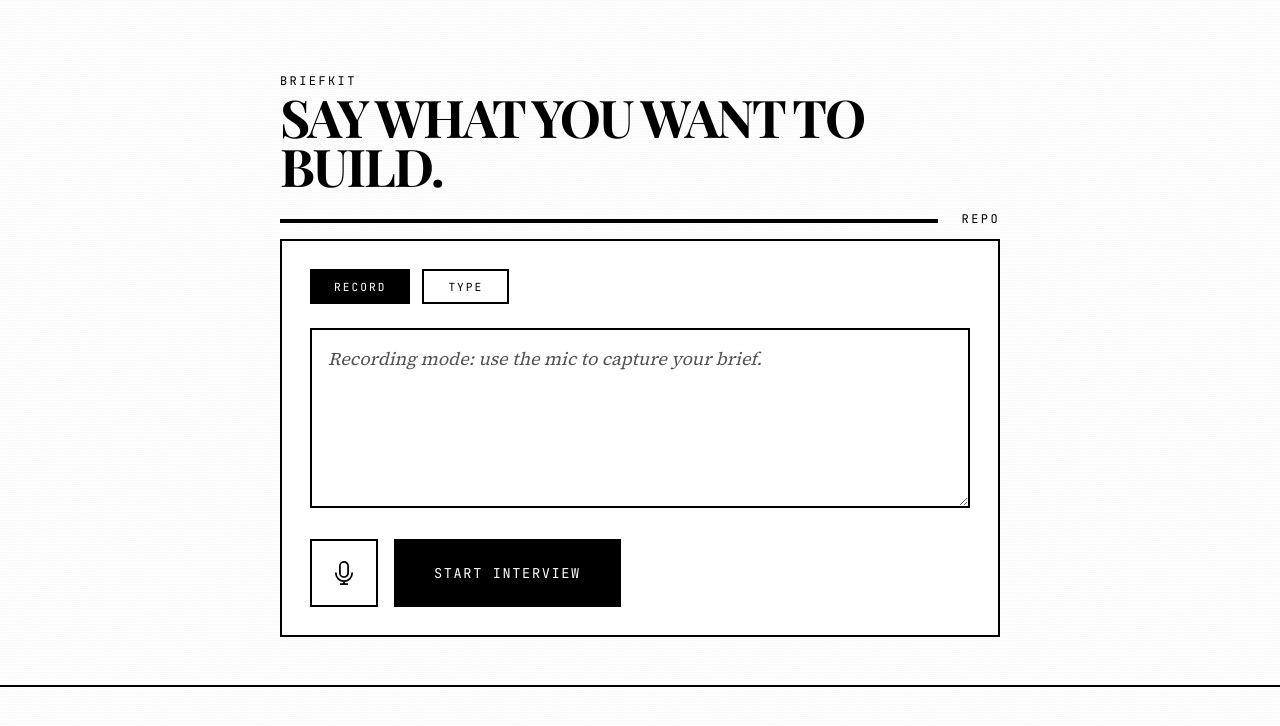
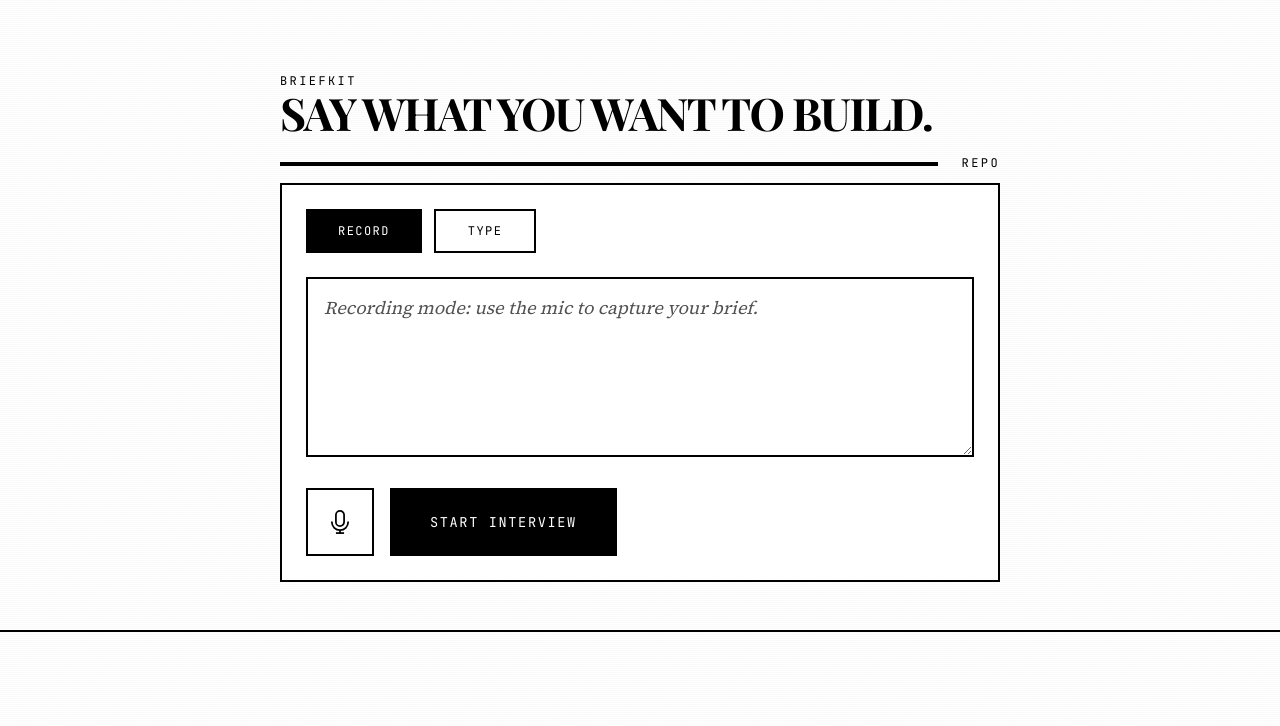
Before and after one commit to moeghashim/BriefKit, a Next.js app: page / in a window 1280 px wide. Shown: the top 726 px of the page. Built offline with nearby package versions, Linux system fonts and the light colour scheme.

Commit message:
Tighten layout and merge preview notes

```diff
--- a/app/globals.css
+++ b/app/globals.css
@@ -55,7 +55,7 @@
 .workspace {
   display: grid;
   grid-template-columns: 1fr;
-  gap: 2rem;
+  gap: 0;
   height: 100vh;
   padding: 1.5rem 0;
   transition: grid-template-columns 300ms ease;
@@ -84,15 +84,20 @@
   overflow: hidden;
 }
 
-.workspace.split .workspace-left {
-  transform: translateX(-2%);
-}
-
 .workspace.split .workspace-right {
   opacity: 1;
   transform: translateX(0);
   max-height: 100%;
   overflow: auto;
+}
+
+.workspace.split .workspace-left {
+  border-right: 2px solid var(--foreground);
+  padding-right: 2rem;
+}
+
+.workspace.split .workspace-right {
+  padding-left: 2rem;
 }
 
 .workspace .container {
@@ -101,7 +106,7 @@
 }
 
 .workspace .section {
-  padding: 2rem 0;
+  padding: 1.5rem 0;
   border-bottom: 2px solid var(--foreground);
 }
 
@@ -382,6 +387,10 @@
   margin-top: 1.5rem;
 }
 
+.button-row button {
+  min-height: 44px;
+}
+
 .chat-box {
   border: 2px solid var(--foreground);
   padding: 2.5rem;
@@ -393,7 +402,7 @@
 }
 
 .brief-section {
-  padding: 2.25rem 0;
+  padding: 1.75rem 0;
 }
 
 .brief-section .simple-header {
@@ -401,11 +410,15 @@
 }
 
 .brief-section .hero-title {
-  font-size: clamp(2.25rem, 5vw, 3.25rem);
+  font-size: clamp(2rem, 4vw, 2.8rem);
 }
 
 .brief-section .chat-box {
-  padding: 1.75rem;
+  padding: 1.5rem;
+}
+
+.question-title {
+  font-size: clamp(1.6rem, 3.2vw, 2.4rem);
 }
 
 .question-card {
@@ -422,9 +435,10 @@
 }
 
 .mode-button {
-  padding: 0.55rem 1.5rem;
-  font-size: 0.7rem;
-  letter-spacing: 0.18em;
+  padding: 0.75rem 2rem;
+  font-size: 0.75rem;
+  letter-spacing: 0.12em;
+  min-height: 44px;
 }
 
 .mode-button.active {
--- a/components/InterviewClient.tsx
+++ b/components/InterviewClient.tsx
@@ -41,10 +41,30 @@
   { id: "type", label: "Type" }
 ];
 
-const normalizeText = (value: unknown) => {
-  if (typeof value === "string") return value;
-  if (value == null) return "";
-  return String(value);
+const normalizeText = (value: unknown) => (typeof value === "string" ? value : "");
+
+const extractTranscript = (payload: unknown) => {
+  if (typeof payload === "string") return payload;
+  if (!payload || typeof payload !== "object") return "";
+  const record = payload as Record<string, unknown>;
+  if (typeof record.text === "string") return record.text;
+  if (record.text && typeof (record.text as Record<string, unknown>).text === "string") {
+    return (record.text as Record<string, unknown>).text as string;
+  }
+  if (typeof record.transcript === "string") return record.transcript;
+  if (Array.isArray(record.segments)) {
+    return record.segments
+      .map((segment) => {
+        if (typeof segment === "string") return segment;
+        if (segment && typeof (segment as Record<string, unknown>).text === "string") {
+          return (segment as Record<string, unknown>).text as string;
+        }
+        return "";
+      })
+      .filter(Boolean)
+      .join(" ");
+  }
+  return "";
 };
 
 export default function InterviewClient() {
@@ -117,7 +137,7 @@
               throw new Error("Transcription failed.");
             }
             const data = await response.json();
-            onText(normalizeText(data.text));
+            onText(extractTranscript(data));
           } catch (err) {
             setError(err instanceof Error ? err.message : "Transcription error.");
           } finally {
@@ -326,6 +346,8 @@
         <div className="workspace-left">
           <section className="section compact brief-section" id="brief">
             <div className="container narrow">
+              {!interviewStarted ? (
+                <>
                   <div className="simple-header">
                     <div className="mono">BriefKit</div>
                     <h1 className="hero-title">Say what you want to build.</h1>
@@ -392,6 +414,29 @@
                     </div>
                   </div>
                   {error && <p className="muted">{error}</p>}
+                </>
+              ) : (
+                <>
+                  <div className="simple-header">
+                    <div className="mono">Current Question</div>
+                    <h1 className="hero-title question-title">
+                      {currentQuestion || "Preparing the first question..."}
+                    </h1>
+                  </div>
+                  <div className="rule-row compact">
+                    <div className="rule" />
+                    <a
+                      className="repo-link mono"
+                      href="https://github.com/moeghashim/BriefKit"
+                      target="_blank"
+                      rel="noreferrer"
+                    >
+                      Repo
+                    </a>
+                  </div>
+                  {error && <p className="muted">{error}</p>}
+                </>
+              )}
             </div>
           </section>
 
@@ -399,11 +444,6 @@
             <section className="section compact">
               <div className="container narrow">
                 <h2>Interview</h2>
-                <div className="question-card">
-                  <div className="mono">Current Question</div>
-                  <p>{currentQuestion || "Preparing the first question..."}</p>
-                </div>
-
                 {interviewInProgress && (
                   <div className="chat-box">
                     <div className="mode-toggle" role="group" aria-label="Input mode">
```
Also changed, not shown: preview.txt (deleted), progress.txt. Lines whose indentation alone changed are shown as unchanged.
